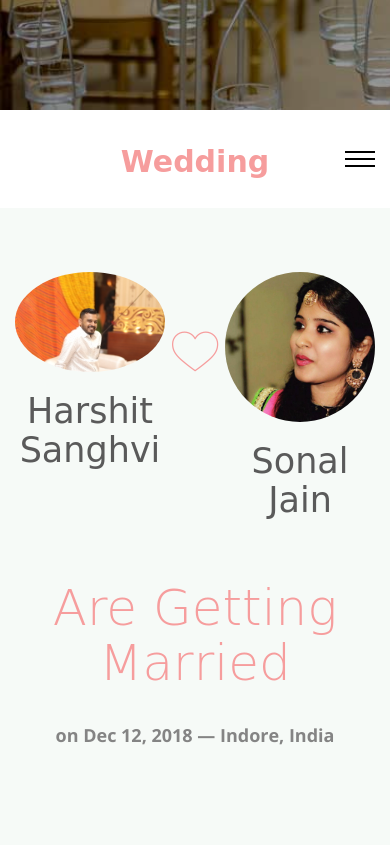
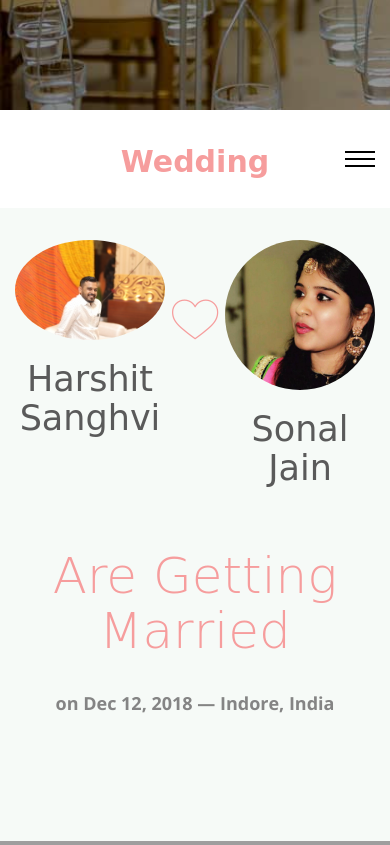
Before and after one commit to harshitsanghvi/sonalwedsharshit, a PHP site: page / in a window 390 px wide. Shown: the part 590-1435 px from the top of the page. Run offline with PHP 8.4, Linux system fonts and the light colour scheme; some libraries are stand-ins or nearby versions; some web fonts are replaced; grey boxes are pictures that could not be loaded.

Commit message:
Add files via upload

```diff
--- a/css/style.css
+++ b/css/style.css
@@ -536,7 +536,7 @@ figure {
 #fh5co-guest,
 #fh5co-gallery,
 .fh5co-content-section {
-  padding: 7em 0;
+  padding: 2em 0;
 }
 
 @media screen and (max-width: 768px) {
@@ -549,7 +549,7 @@ figure {
   #fh5co-guest,
   #fh5co-gallery,
   .fh5co-content-section {
-    padding: 4em 0;
+    padding: 2em 0;
   }
 }
 
```
